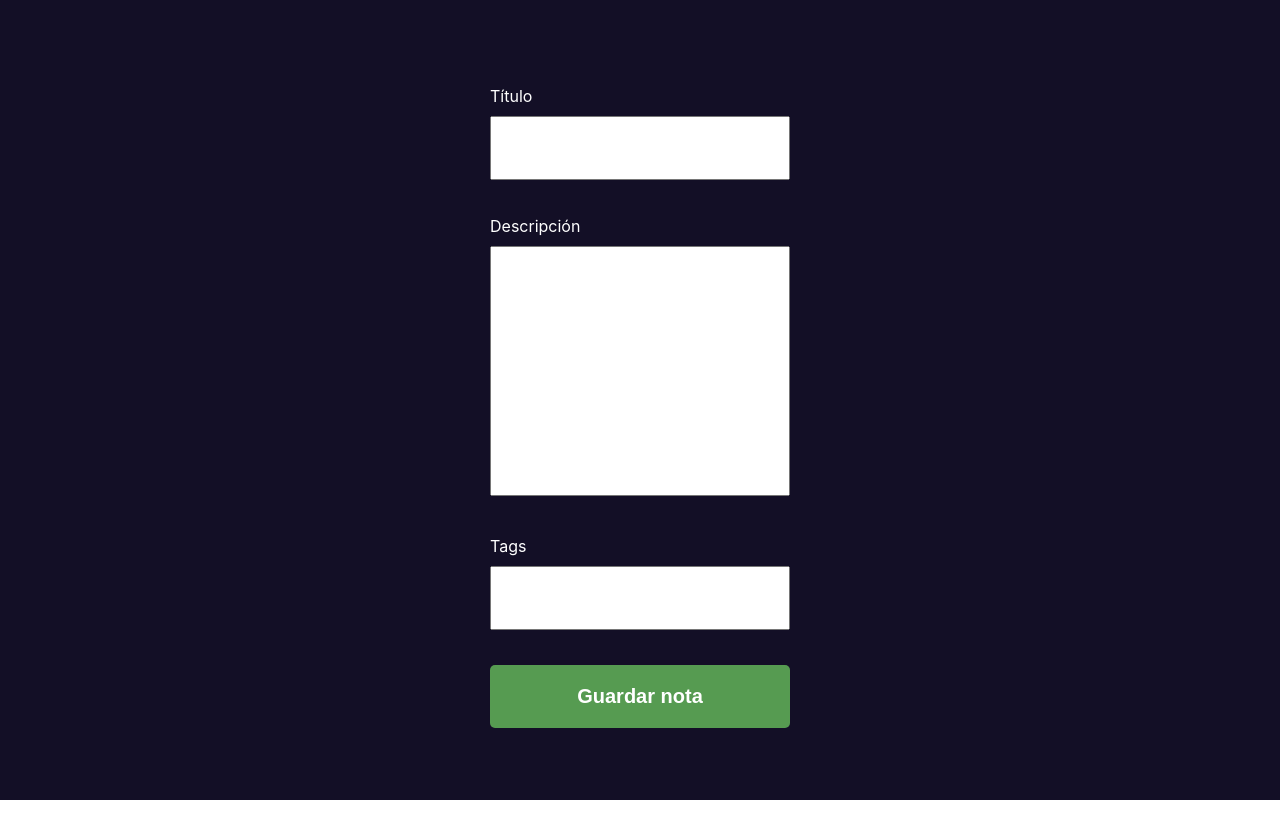
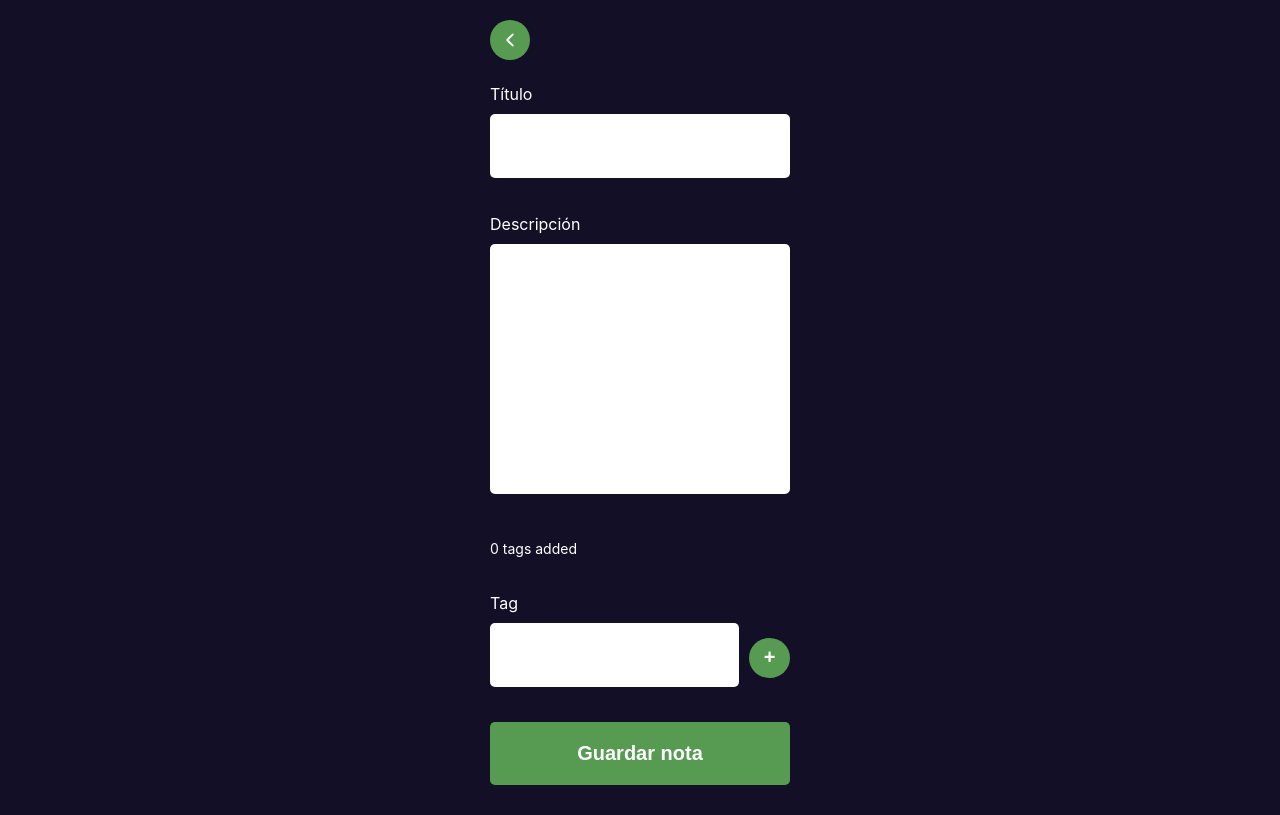
Before and after one commit to sschmidt0/femhack_individual, a React (Create React App) app: page /new-note in a window 1280 px wide. Built offline with nearby package versions, Linux system fonts and the light colour scheme.

Commit message:
added tag funcionality, added back-button to new note

```diff
--- a/src/components/NoteItem.js
+++ b/src/components/NoteItem.js
@@ -2,6 +2,7 @@ import { useContext } from 'react';
 import { NoteContext } from '../components/NoteContext';
 import { Button } from './Button';
 import { MdEdit, MdDelete } from 'react-icons/md';
+import { TagBox } from './TagBox';
 import '../styles/NoteItem.scss';
 
 export const NoteItem = ({ note }) => {
@@ -17,12 +18,10 @@ export const NoteItem = ({ note }) => {
   };
 
   return (
-    <div className="note-box">
-      <div className="note-box-row">
+    <li className="note-box">
+      <div className="note-box-head">
+        <TagBox tags={ note.tags } />
         <h3>{ note.title }</h3>
-        <div className="tags">
-          <p>tags</p>
-        </div>
       </div>
       <div className="note-box-row">
         <p>{ note.description }</p>
@@ -31,6 +30,6 @@ export const NoteItem = ({ note }) => {
           <Button text={ <MdDelete /> } method={ handleDelete } isRounded />
         </div>
       </div>
-    </div>
+    </li>
   );
 };
--- /dev/null
+++ b/src/components/Tag.js
@@ -0,0 +1,18 @@
+import { Button } from './Button';
+import '../styles/Tag.scss';
+
+export const Tag = ({ item, tags, setTags, isEditable }) => {
+  const handleDelete = (e) => {
+    e.preventDefault();
+    console.log('tag delete');
+    const newTags = tags.filter(tagItem => tagItem.id !== item.id);
+    setTags(newTags);
+  };
+
+  return (
+    <li className="tag-span">
+      <span>{ item.text }</span>
+      { isEditable && <Button text="x" method={ handleDelete } isRounded /> }
+    </li>
+  );
+};
--- /dev/null
+++ b/src/components/TagBox.js
@@ -0,0 +1,16 @@
+import { Tag } from './Tag';
+import '../styles/TagBox.scss';
+
+export const TagBox = ({ tags, setTags, isEditable }) => (
+  <ul className="tags-box">
+    {
+      tags.length > 0 && tags.map((tagItem, index ) => <Tag
+        key={ index }
+        item={ tagItem }
+        tags={ tags }
+        setTags={ setTags }
+        isEditable={ isEditable }
+      />)
+    }
+  </ul>
+);
--- a/src/pages/NewNote.js
+++ b/src/pages/NewNote.js
@@ -4,15 +4,30 @@ import { v4 as uuidv4 } from 'uuid';
 import { validateInput } from '../assets/validateNoteInput';
 import { Button } from '../components/Button';
 import { NoteContext } from '../components/NoteContext';
+import { TagBox } from '../components/TagBox';
+import { IoIosArrowBack } from 'react-icons/io';
+import '../styles/NewNote.scss';
 
 export const NewNote = () => {
   const navigate = useNavigate();
   const { notes, setNotes } = useContext(NoteContext);
   const [title, setTitle] = useState('');
   const [description, setDescription] = useState('');
-  const [tags, setTags] = useState('');
+  const [tagInput, setTagInput] = useState({ text: '', id: '' });
+  const [tags, setTags] = useState([]);
+  const tagsInfoText = tags.length === 1 ? 'tag' : 'tags';
   const id = uuidv4();
   const [errors, setErrors] = useState({});
+
+  const handleBack = () => {
+    navigate(-1);
+  };
+
+  const handleAdd = (e) => {
+    e.preventDefault();
+    setTags([...tags, tagInput]);
+    setTagInput({ text: '', id: '' });
+  };
 
   const handleClick = (e) => {
     e.preventDefault();
@@ -37,6 +52,12 @@ export const NewNote = () => {
 
   return (
     <div className="form-container">
+      <Button
+        text={ <IoIosArrowBack /> }
+        method={ handleBack }
+        isRounded
+        className="back-icon"
+      />
       <form noValidate autoComplete="off">
         {/* title */}
         <label html="title">Título</label>
@@ -48,6 +69,7 @@ export const NewNote = () => {
           onChange={(e) => setTitle(e.target.value)}
         />
         <span>{ errors.title }</span>
+
         {/* description */}
         <label html="description">Descripción</label>
         <textarea
@@ -55,15 +77,30 @@ export const NewNote = () => {
           onChange={(e) => setDescription(e.target.value)}
         />
         <span>{ errors.description }</span>
+
+        {/* tags added */}
+        <p className="tag-info">{ tags.length } { tagsInfoText } added</p>
+        <TagBox
+          tags={ tags }
+          setTags={ setTags }
+          isEditable
+        />
+
         {/* tags */}
-        <label html="tags">Tags</label>
-        <input
-          id="tags"
-          name="tags"
-          autoFocus
-          value={ tags }
-          onChange={(e) => setTags(e.target.value)}
-        />
+        <label html="tags">Tag</label>
+        <div className="tag-input-box">
+          <input
+            id="tags"
+            name="tags"
+            autoFocus
+            value={ tagInput.text }
+            onChange={(e) => setTagInput({
+              text: e.target.value,
+              id: uuidv4()
+            })}
+          />
+          <Button text="+" method={ handleAdd } isRounded />
+        </div>
         <Button text="Guardar nota" method={ handleClick } />
       </form>
     </div>
--- a/src/pages/NoteList.js
+++ b/src/pages/NoteList.js
@@ -22,13 +22,14 @@ export const NoteList = () => {
         <h1>Tus notas</h1>
         <Button text="+" method={ handleClick } isRounded />
       </div>
-      <ul className="note-list">
-        {
-          notes.map(note => <li key={ uuidv4() }>
-            <NoteItem note={ note } />
-          </li>)
-        }
-      </ul>
+      { notes.length > 0 &&
+        <ul className="note-list">
+          {
+            notes.map(note => <NoteItem note={ note } key={ uuidv4() } />)
+          }
+        </ul>
+      }
+      { notes.length === 0 && <p className="alternative-text">Vaya, no tienes notas :-(</p> }
     </div>
   )
 };
--- a/src/styles/Form.scss
+++ b/src/styles/Form.scss
@@ -21,6 +21,8 @@ input, textarea {
   height: 64px;
   margin-bottom: 5px;
   padding: 0 10px;
+  border-radius: 5px;
+  border: none;
   box-sizing: border-box;
 }
 
--- /dev/null
+++ b/src/styles/NewNote.scss
@@ -0,0 +1,20 @@
+@import './Variables.scss';
+
+.tag-input-box {
+  display: flex;
+  align-items: center;
+  gap: 10px;
+
+  button {
+    width: 50px;
+  }
+
+}
+
+.tag-info {
+  margin-top: 30px;
+}
+
+.back-icon {
+  background-color: $background-color !important;
+}
--- a/src/styles/NoteItem.scss
+++ b/src/styles/NoteItem.scss
@@ -6,6 +6,14 @@
   color: $secundary-text-color;
   background-color: $text-color;
   border-radius: 10px;
+
+  .note-box-head {
+    margin-top: 10px;
+
+    span {
+      font-size: 12px;
+    }
+  }
 
   .note-box-row {
     display: flex;
--- a/src/styles/NoteList.scss
+++ b/src/styles/NoteList.scss
@@ -6,7 +6,6 @@
     display: flex;
     justify-content: space-between;
     align-items: center;
-
   }
 
   h1 {
@@ -23,3 +22,8 @@
     list-style-type: none;
   }
 }
+
+.alternative-text {
+  font-size: 30px;
+  text-align: center;
+}
--- /dev/null
+++ b/src/styles/Tag.scss
@@ -0,0 +1,26 @@
+@import './Variables.scss';
+
+.tag-span {
+  display: flex;
+  justify-content: space-between;
+  align-items: center;
+  gap: 8px;
+  width: auto;
+  height: 20px;
+  padding: 5px 10px;
+  color: $text-color;
+  background-color: $button-color;
+  border-radius: 20px;
+
+  span {
+    margin-bottom: 12px;
+    color: $text-color;
+  }
+
+  button {
+    width: 5px;
+    height: 5px;
+    margin-bottom: 4px;
+    font-weight: 300;
+  }
+}
--- /dev/null
+++ b/src/styles/TagBox.scss
@@ -0,0 +1,11 @@
+.tags-box {
+  display: flex;
+  flex-wrap: wrap;
+  gap: 5px;
+  margin: -2px 0 0;
+  padding: 0;
+
+  li {
+    list-style-type: none;
+  }
+}
```
